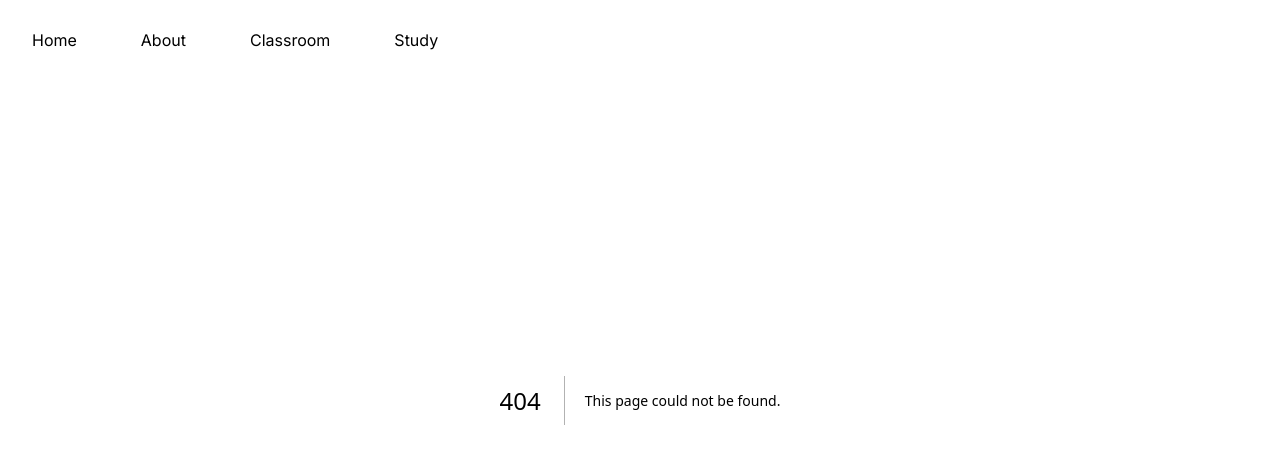
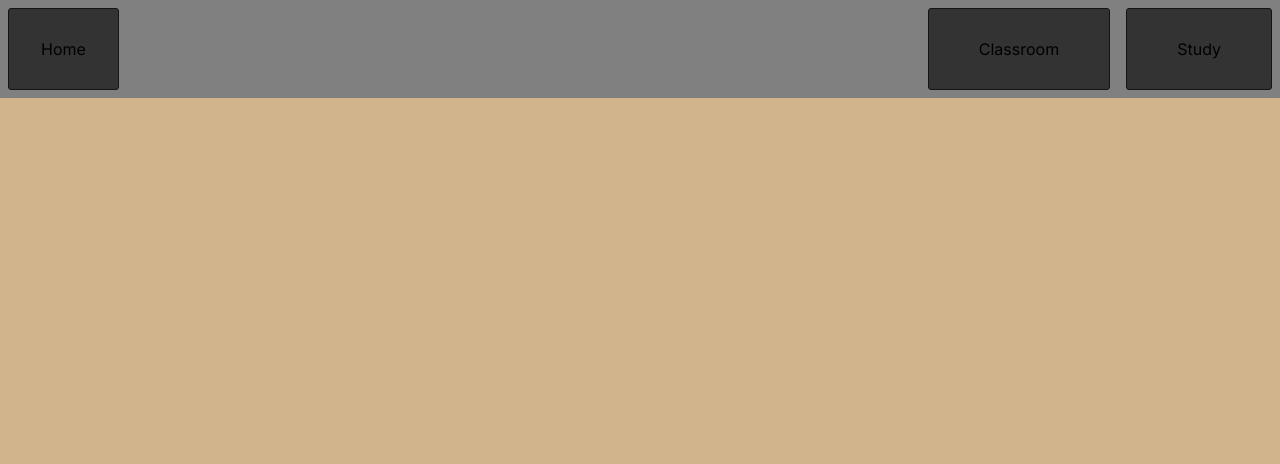
Before and after one commit to pollyliu1/StuDining, a Next.js app in the folder client/: page /home/settings in a window 1280 px wide. Before the commit this address had no page. Shown: the top 464 px of the page. Built offline with nearby package versions, Linux system fonts and the light colour scheme.

Commit message:
UI update

```diff
--- a/client/app/globals.css
+++ b/client/app/globals.css
@@ -31,14 +31,42 @@ body {
   }
 }
 
-.navbar {
+.icon {
   position: fixed;
   top: 0;
   width: 100%;
-  background: tan, opacity(0.9);
+  background: gray;
   list-style-type: none;
   margin: 0;
   padding: 0;
+  overflow: hidden;
+}
+
+.icon li a {
+  border-radius: 3px;
+  display: block;
+  color: black;
+  border-color: #141414;
+  border-width: 1px;
+  margin: 0.5rem;
+  margin-top: 0.5rem;
+  background-color: #333333;
+  text-align: center;
+  padding: 14px 16px;
+  text-decoration: none;
+}
+
+.icon li a:hover {
+  transition-duration: 200ms;
+  background-color: #cfcfcf;
+}
+
+.navbar {
+  display: flex;
+  position: absolute;
+  top: 0;
+  right: 0;
+  list-style-type: none;
   overflow: hidden;
 }
 
@@ -47,17 +75,23 @@ body {
 }
 
 .navbar li a {
-  border-radius: 2rem;
+  border-radius: 3px;
   display: block;
   color: black;
+  border-color: #141414;
+  border-width: 1px;
+  margin: 0.5rem;
+  margin-top: 0.5rem;
+  background-color: #333333;
   text-align: center;
-  padding: 14px 16px;
+  padding: 28px 50px;
   text-decoration: none;
 }
 
 .navbar li a:hover {
   transition-duration: 200ms;
-  background-color: #ff7f7f;
+  margin-top: 0.3rem;
+  background-color: #cfcfcf;
 }
 
 .login {
--- a/client/app/home/about/page.tsx
+++ /dev/null
@@ -1,12 +0,0 @@
-import React from 'react';
-
-export default function About() {
-    return (
-        <div className="flex items-center justify-center h-screen">
-        <div className="text-center">
-            <h1 className="text-2xl font-bold mb-4">About Page</h1>
-            <p>Welcome to our About page!</p>
-        </div>
-    </div>
-    );
-};
--- a/client/app/home/index.tsx
+++ b/client/app/home/index.tsx
@@ -1,7 +1,8 @@
 import type { Metadata } from "next";
-import Link from 'next/link';
+import Link from "next/link";
 import { Inter } from "next/font/google";
 import "../globals.css";
+import { useState } from "react";
 const inter = Inter({ subsets: ["latin"] });
 
 export default function Home({
@@ -9,6 +10,8 @@ export default function Home({
 }: Readonly<{
   children: React.ReactNode;
 }>) {
+  const [theme, setTheme] = useState("light");
+  const [language, setLanguage] = useState("english");
   return (
     <html lang="en">
       <body className={inter.className}>
@@ -16,12 +19,16 @@ export default function Home({
           style={{
             position: "fixed",
             width: "100%",
+            top: 0,
             background: "transparent",
           }}
         >
-          <ul className="navbar"
+          <ul
+            className="icon"
             style={{
               listStyleType: "none",
+              justifyContent: "left",
+              display: "block",
               margin: 0,
               padding: 0,
               overflow: "hidden",
@@ -42,31 +49,18 @@ export default function Home({
                 </div>
               </Link>
             </li>
-            <li style={{ float: "left" }}>
-              <Link href="/home/about">
-                <div
+          <div className="center m-5">
+          <ul
+            className="navbar"
             style={{
-                    display: "block",
-                    color: "black",
-                    textAlign: "center",
-                    padding: "14px 16px",
-                    textDecoration: "none",
+              listStyleType: "none",
+              justifyContent: "center",
+              overflow: "hidden",
             }}
           >
-                  About
-                </div>
-              </Link>
-            </li>
             <li style={{ float: "left" }}>
               <Link href="/home/classroom">
                 <div
-                  style={{
-                    display: "block",
-                    color: "black",
-                    textAlign: "center",
-                    padding: "14px 16px",
-                    textDecoration: "none",
-                  }}
                 >
                   Classroom
                 </div>
@@ -75,13 +69,7 @@ export default function Home({
             <li style={{ float: "left" }}>
               <Link href="/home/study">
                 <div
-                  style={{
-                    display: "block",
-                    color: "black",
-                    textAlign: "center",
-                    padding: "14px 16px",
-                    textDecoration: "none",
-                  }}
+
                 >
                   Study
                 </div>
@@ -90,10 +78,11 @@ export default function Home({
 
             {/* Add more links as needed */}
           </ul>
+          </div>
+          </ul>
         </nav>
         {children}
       </body>
     </html>
-
-    )
+  );
 }
--- a/client/app/home/page.tsx
+++ b/client/app/home/page.tsx
@@ -2,8 +2,11 @@ import React from 'react';
 
 export default function Home() {
     return (
-        <div>
-
+        <div className="flex items-center justify-center h-screen">
+        <div className="text-center">
+            <h1 className="text-2xl font-bold mb-4">About Page</h1>
+            <p>Welcome to our About page!</p>
         </div>
+    </div>
     );
 };
--- /dev/null
+++ b/client/app/home/settings/page.tsx
@@ -0,0 +1,29 @@
+import React, { useState } from 'react';
+
+export default function Settings() {
+    const [theme, setTheme] = useState('light');
+    const [language, setLanguage] = useState('english');
+
+    return (
+        <div>
+            <h1>Settings</h1>
+
+            <div>
+                <label>Theme: </label>
+                <select value={theme} onChange={(e) => setTheme(e.target.value)}>
+                    <option value="light">Light</option>
+                    <option value="dark">Dark</option>
+                </select>
+            </div>
+
+            <div>
+                <label>Language: </label>
+                <select value={language} onChange={(e) => setLanguage(e.target.value)}>
+                    <option value="english">English</option>
+                    <option value="spanish">Spanish</option>
+                    <option value="french">French</option>
+                </select>
+            </div>
+        </div>
+    );
+}
--- a/client/app/home/study/page.tsx
+++ b/client/app/home/study/page.tsx
@@ -0,0 +1,35 @@
+"use client";
+import React, { useState } from 'react';
+
+export default function Study() {
+    const [messages, setMessages] = useState<{ text: string; sender: string; }[]>([]); // Provide initial value for messages state
+    const [input, setInput] = useState('');
+
+    const handleSubmit = (e: React.FormEvent<HTMLFormElement>) => {
+        e.preventDefault();
+        setInput('');
+        setMessages([...messages, { text: input, sender: 'user' }]);
+    };
+
+    return (
+        <div className="flex flex-col h-screen" style={{ marginTop: '5rem', position: 'relative', top: 0, width: '98vw', height: '100vh' }}>
+            <div className="overflow p-4" style={{ wordWrap: 'break-word'}}>
+                {messages.map((message, index) => (
+                    <div key={index} className={`p-2 m-2 rounded ${message.sender === 'user' ? 'bg-blue-500 text-white' : 'bg-gray-300'}`}>
+                        {message.text}
+                    </div>
+                ))}
+            </div>
+            <form onSubmit={handleSubmit} className="m-5">
+                <input
+                    type="text"
+                    style={{ wordWrap: 'break-word'}}
+                    value={input}
+                    onChange={(e) => setInput(e.target.value)}
+                    className="w-full p-2 border rounded text-neutral-900 focus:outline-none focus:ring-2 focus:ring-neutral"
+                    placeholder="Type your message..."
+                />
+            </form>
+        </div>
+    );
+}
```
Lines whose indentation alone changed are shown as unchanged.
